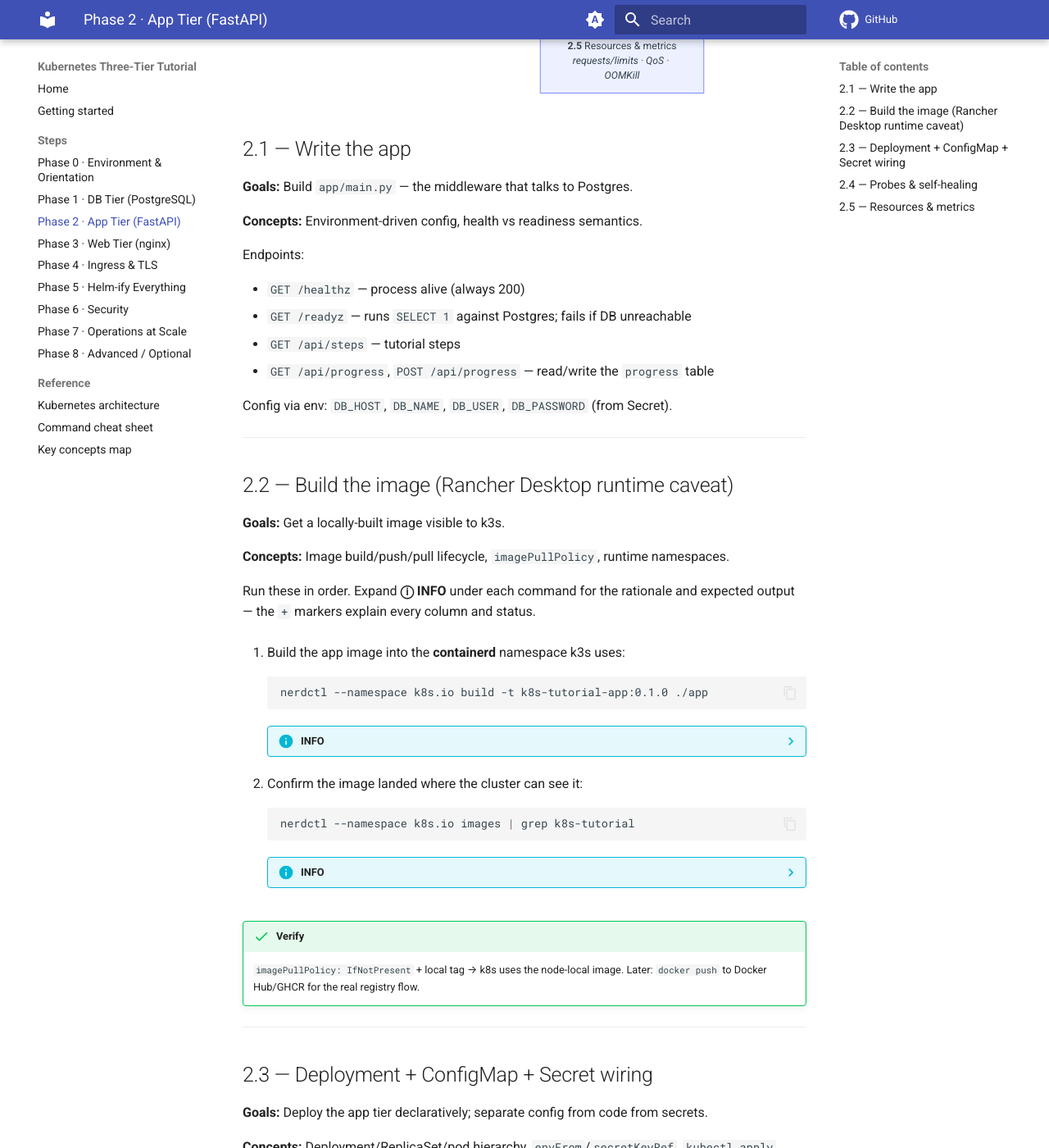
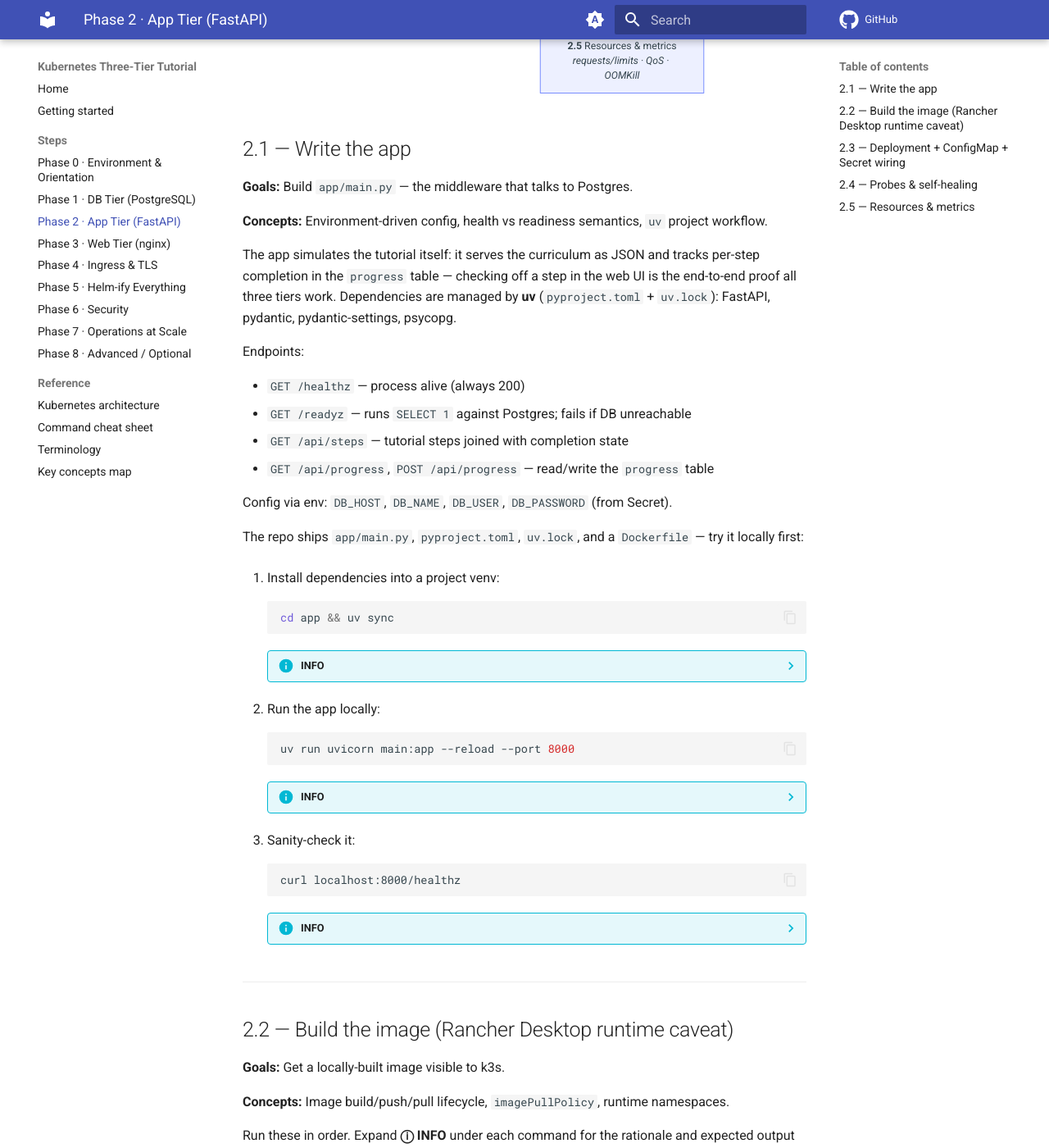
Before and after one commit to francoisharmse/k8s-tutorial, an MkDocs documentation site: the page built from docs/steps/phase-2.md, in a window 1280 px wide and 1400 px high, scrolled down 713 px. Shown: the whole window at 82% size. Built offline with MkDocs 1.6.1 and Material for MkDocs 9.7.7, drawn with Linux system fonts in a browser that asks for light colours; comment, search, counter and statistics services are not loaded.

Commit message:
Added Phase 2 local development workflow with uv sync/run steps, dependency installation explanation, uvicorn --reload inner loop pattern, and port-forward bridge for Postgres connectivity testing before image build

````diff
--- a/docs/steps/phase-2.md
+++ b/docs/steps/phase-2.md
@@ -26,16 +26,92 @@ flowchart TB
 
 **Goals:** Build `app/main.py` — the middleware that talks to Postgres.
 
-**Concepts:** Environment-driven config, health vs readiness semantics.
+**Concepts:** Environment-driven config, health vs readiness semantics, `uv`
+project workflow.
+
+The app simulates the tutorial itself: it serves the curriculum as JSON and
+tracks per-step completion in the `progress` table — checking off a step in
+the web UI is the end-to-end proof all three tiers work. Dependencies are
+managed by **uv** (`pyproject.toml` + `uv.lock`): FastAPI, pydantic,
+pydantic-settings, psycopg.
 
 Endpoints:
 
 - `GET /healthz` — process alive (always 200)
 - `GET /readyz` — runs `SELECT 1` against Postgres; fails if DB unreachable
-- `GET /api/steps` — tutorial steps
+- `GET /api/steps` — tutorial steps joined with completion state
 - `GET /api/progress`, `POST /api/progress` — read/write the `progress` table
 
 Config via env: `DB_HOST`, `DB_NAME`, `DB_USER`, `DB_PASSWORD` (from Secret).
+
+The repo ships `app/main.py`, `pyproject.toml`, `uv.lock`, and a `Dockerfile`
+— try it locally first:
+
+1.  Install dependencies into a project venv:
+
+    ```bash
+    cd app && uv sync
+    ```
+
+    ??? info "INFO"
+
+        ??? question "Why?"
+
+            `uv sync` reads `uv.lock` and creates `.venv` with the exact
+            pinned versions — same dependency set the Dockerfile installs.
+
+        ??? info "Expected output"
+
+            ```bash
+            Resolved 25 packages ...
+            Installed 25 packages in ...        # (1)!
+            ```
+
+            1.  Reproducible — `uv.lock` pins every transitive dep, like
+                `Chart.lock` does for Helm.
+
+2.  Run the app locally:
+
+    ```bash
+    uv run uvicorn main:app --reload --port 8000
+    ```
+
+    ??? info "INFO"
+
+        ??? question "Why?"
+
+            `uv run` executes inside the project venv without activating it;
+            `--reload` restarts on file changes — the inner dev loop before
+            any image builds.
+
+        ??? info "Expected output"
+
+            ```bash
+            INFO:     Uvicorn running on http://127.0.0.1:8000   # (1)!
+            INFO:     Application startup complete.
+            ```
+
+            1.  Serving locally. `/healthz` works standalone; `/readyz` and
+                `/api/*` need Postgres — `kubectl port-forward
+                svc/pg-postgresql 5432:5432` and `DB_HOST=localhost` bridges
+                the running cluster DB to your local process.
+
+3.  Sanity-check it:
+
+    ```bash
+    curl localhost:8000/healthz
+    ```
+
+    ??? info "INFO"
+
+        ??? info "Expected output"
+
+            ```bash
+            {"status":"ok"}                         # (1)!
+            ```
+
+            1.  Same response shape the kubelet's liveness probe will check
+                in step 2.4.
 
 ---
 
--- a/mkdocs.yml
+++ b/mkdocs.yml
@@ -77,4 +77,5 @@ nav:
   - Reference:
       - Kubernetes architecture: reference/architecture.md
       - Command cheat sheet: reference/cheatsheet.md
+      - Terminology: reference/terminology.md
       - Key concepts map: reference/concepts-map.md
````
Also changed, not shown: docs/reference/terminology.md (added, +148 -0 lines), 5 other files.
